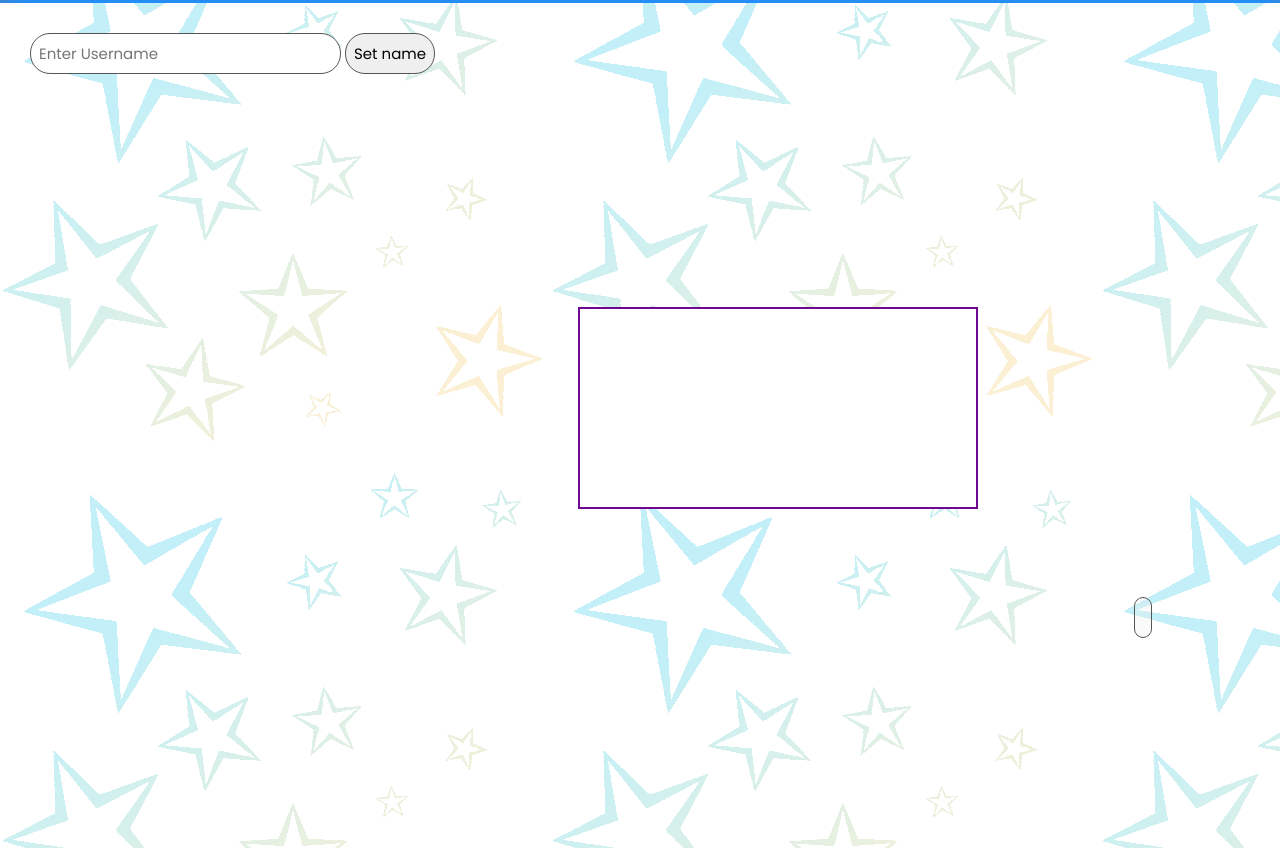
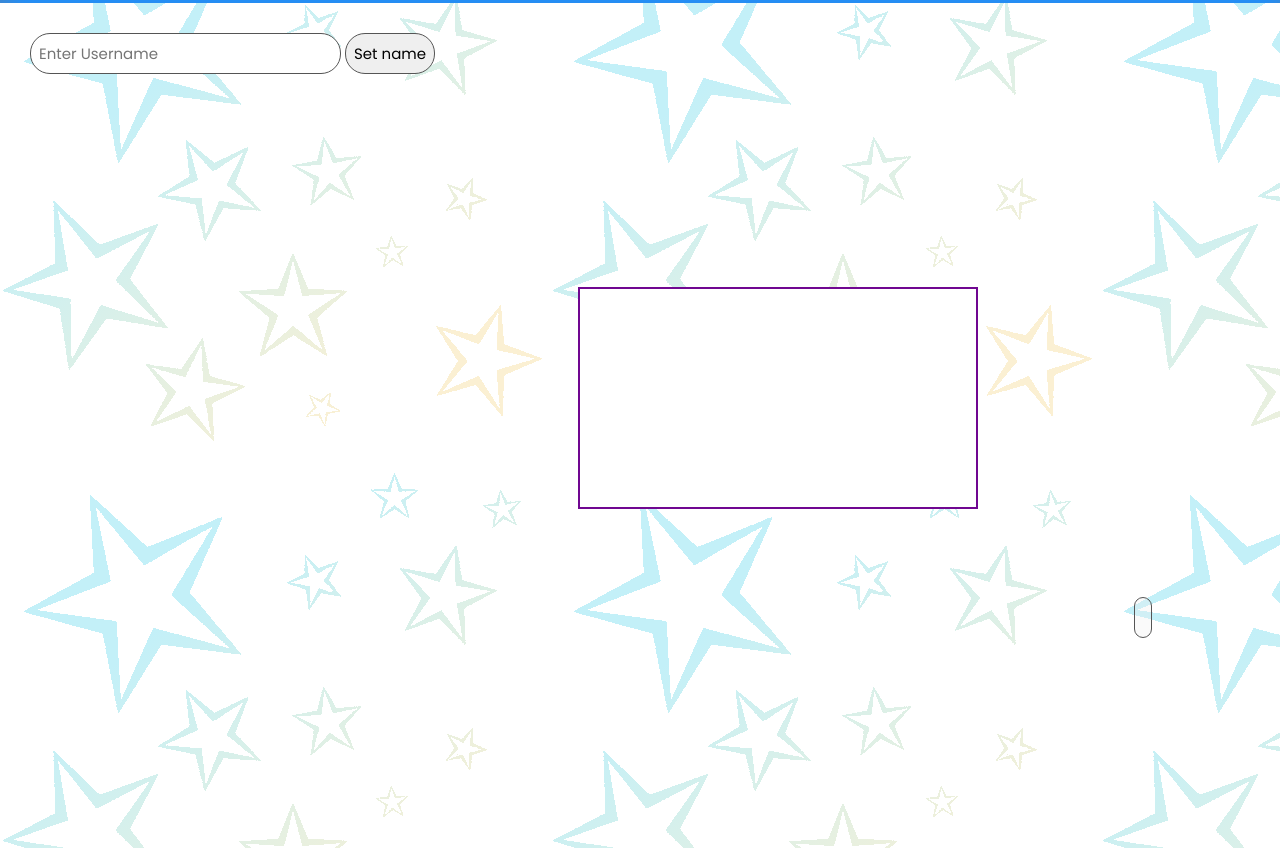
Before and after one commit to TsukiFlower/Chat-with-canvas, a website: page public/index.html in a window 1280 px wide. Shown: the part 102-950 px from the top of the page. Drawn offline with Linux system fonts and the light colour scheme.

Commit message:
set ännu en container

```diff
--- a/public/index.html
+++ b/public/index.html
@@ -11,6 +11,7 @@
 
 <body>
 
+    <div class="contain">
         <div class="container">
             <!-- server status -->
             <div id="status"></div>
@@ -41,12 +42,14 @@
 
                 </template>
 
-            <canvas id="canvas"></canvas>
+                <canvas id="canvas" width="400" height="220"></canvas>
 
 
                 <script src="js/code.js"></script>
             </div>
         </div>
+    </div>
+
 </body>
 
 </html>
```
Lines whose indentation alone changed are shown as unchanged.
